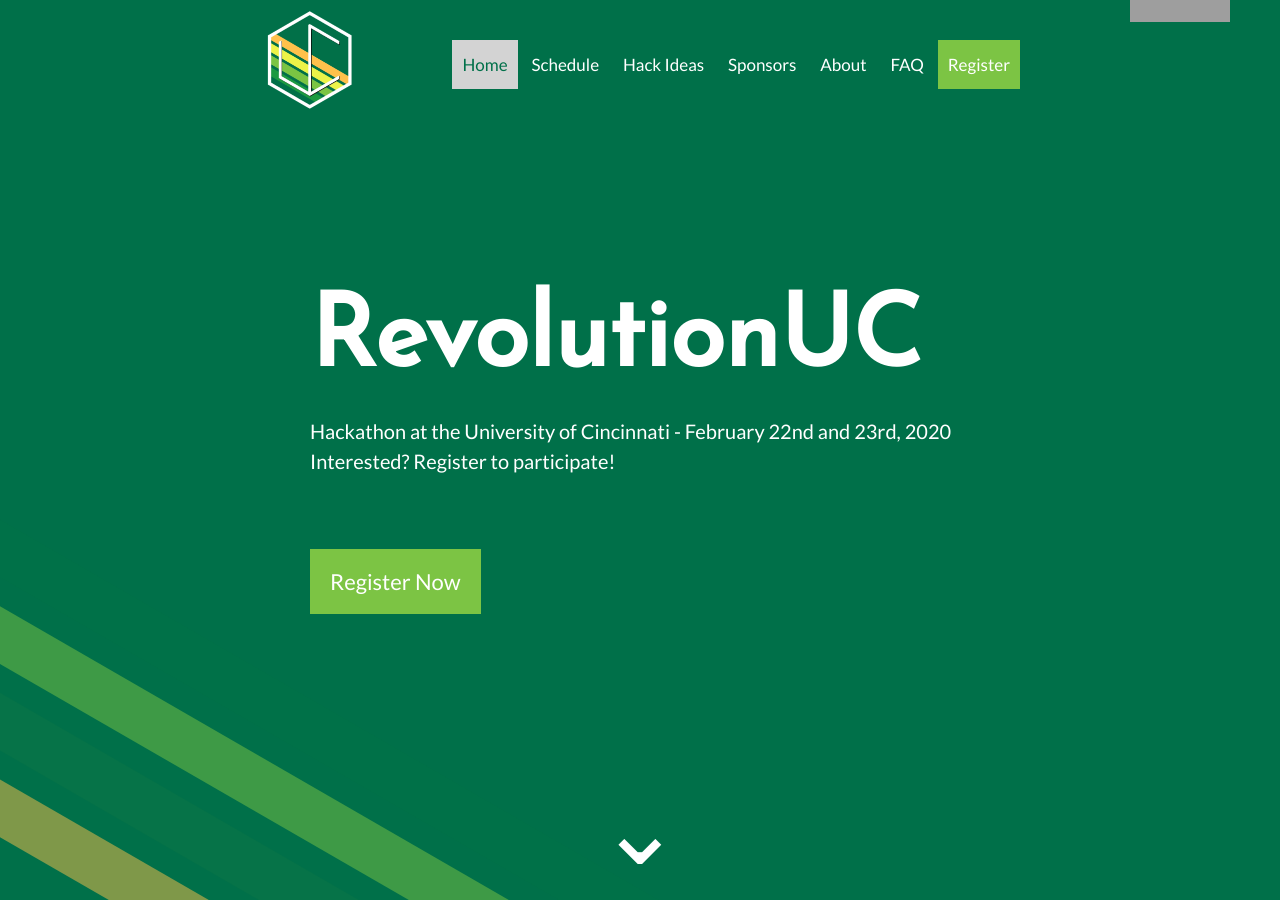
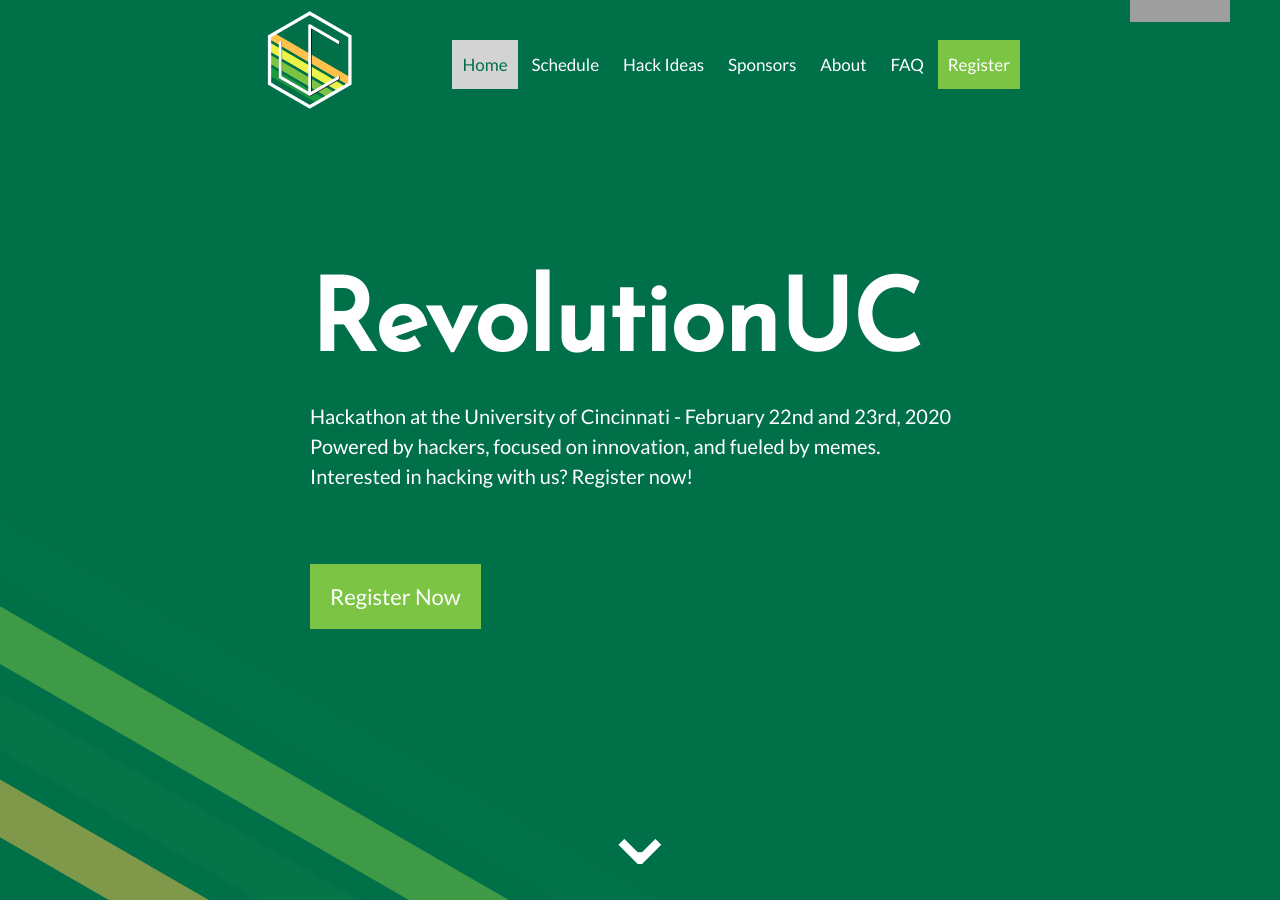
Before and after one commit to RevolutionUC/revolutionuc-frontend, a Jekyll site: the page built from index.html, in a window 1280 px wide and 900 px high. Built offline with Jekyll 4.4.1, drawn with Linux system fonts in a browser that asks for light colours; grey boxes are pictures that could not be loaded.

Commit message:
Update homepage wording for marketing team

```diff
--- a/_layouts/homepage.html
+++ b/_layouts/homepage.html
@@ -19,7 +19,8 @@
     <!-- ========== Registration info and button ========== -->
     {% if site.data.config.homepage.timeline == "registration" %}
     <p>Hackathon at the University of Cincinnati - {{ site.data.config.eventData.fullDate }}</p>
-    <p>Interested? Register to participate!</p>
+    <p>Powered by hackers, focused on innovation, and fueled by memes.</p>
+    <p>Interested in hacking with us? Register now!<p>
     <div class="hero__heading">
       <a class="btn btn--primary" href="/register">Register Now</a>
     </div>
```
